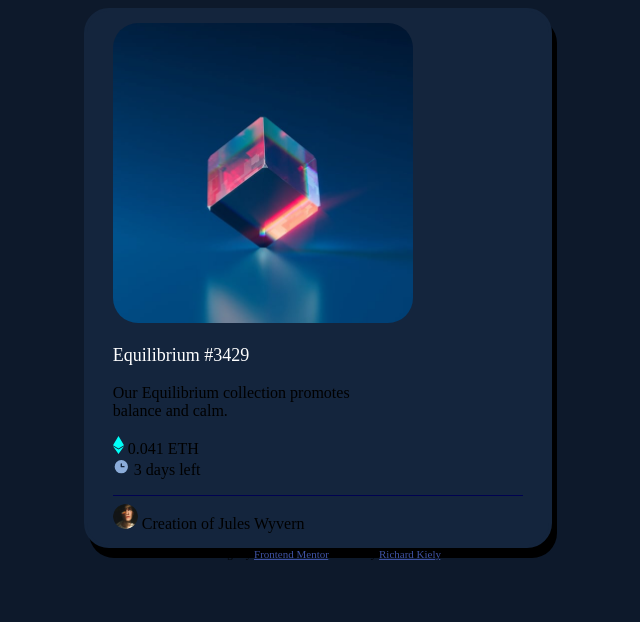
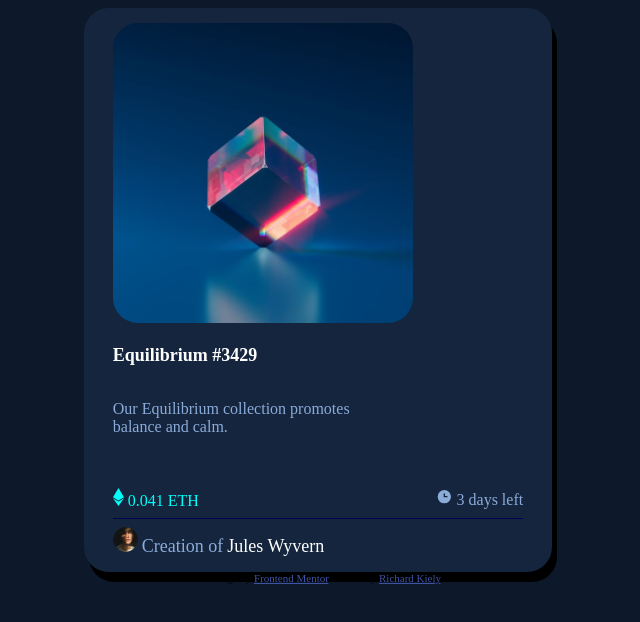
Before and after one commit to RichardKiely/NFT-Preview-Card, a plain HTML site: page index.html in a window 1280 px wide. Shown: the whole page, without its empty margins (322-962 px from the left). Drawn offline with Linux system fonts and the light colour scheme.

Commit message:
updated readme and added flexbox along with more designs

```diff
--- a/css.css
+++ b/css.css
@@ -11,13 +11,24 @@ body{ background-color: hsl(217, 54%, 11%);}
     box-shadow: 5px 10px ;
     border-radius: 25px;
 
+
 }
 
+.text{color:#8BACD9}
+
+#greenText{color:  #00FFF8;}
+#daysLeftText{color:#8BACD9}
+.whiteText{color: white;}
 
 
+.parentFlex{
+
+  display: flex;
+  justify-content: space-between; }
 
 img{ border-radius: 25px;}
 .container {
+
     padding: 2px 16px;
   }
 span{color: white;  font-size:18px;}
--- a/index.html
+++ b/index.html
@@ -16,16 +16,22 @@
 </head>
 <body>
 <div class="card">
-<div class="container">
-  <img src="images\image-equilibrium.jpg" alt="Equilibrium" style="width:300px;height:300px;" class="center">
-<br><br>
-  <span>Equilibrium #3429</span>
-<br><br>
-  Our Equilibrium collection promotes<br> balance and calm.
-<br>
-  <p> <div id="greenText"> <svg width="11" height="18" xmlns="http://www.w3.org/2000/svg"><path d="M11 10.216 5.5 18 0 10.216l5.5 3.263 5.5-3.262ZM5.5 0l5.496 9.169L5.5 12.43 0 9.17 5.5 0Z" fill="#00FFF8"/></svg> 0.041 ETH   </div> <div id="daysLeftText"><svg width="17" height="17" xmlns="http://www.w3.org/2000/svg"><path d="M8.305 2.007a6.667 6.667 0 1 0 0 13.334 6.667 6.667 0 0 0 0-13.334Zm2.667 7.334H8.305a.667.667 0 0 1-.667-.667V6.007a.667.667 0 0 1 1.334 0v2h2a.667.667 0 0 1 0 1.334Z" fill="#8BACD9"/></svg>  3 days left </div></p>
-  <hr size=".5" color=hsl(215, 32%, 27%)>
-  <img src="images/image-avatar.png" style="width:25px;height:25px;"> Creation of Jules Wyvern
+    <div class="container">
+    <img src="images\image-equilibrium.jpg" alt="Equilibrium" style="width:300px;height:300px;" class="center">
+    <br><br>
+      <span><strong>Equilibrium #3429</strong></span>
+    <br><br>
+      <p class="text">Our Equilibrium collection promotes<br> balance and calm.</p>
+    <br><br>
+    <div class="parentFlex">
+    <div id="greenText">
+      <svg width="11" height="18" xmlns="http://www.w3.org/2000/svg"><path d="M11 10.216 5.5 18 0 10.216l5.5 3.263 5.5-3.262ZM5.5 0l5.496 9.169L5.5 12.43 0 9.17 5.5 0Z" fill="#00FFF8"/></svg> 0.041 ETH
+    </div>
+      <div id="daysLeftText"><svg width="17" height="17" xmlns="http://www.w3.org/2000/svg"><path d="M8.305 2.007a6.667 6.667 0 1 0 0 13.334 6.667 6.667 0 0 0 0-13.334Zm2.667 7.334H8.305a.667.667 0 0 1-.667-.667V6.007a.667.667 0 0 1 1.334 0v2h2a.667.667 0 0 1 0 1.334Z" fill="#8BACD9"/></svg>  3 days left </div>
+      </div>
+
+    <hr size=".5" color=hsl(215, 32%, 27%)>
+      <img src="images/image-avatar.png" style="width:25px;height:25px;"> <span class="text">Creation of</span> <span class="whiteText">Jules Wyvern</span>
 </div>
 </div>
   <div class="attribution">
```
